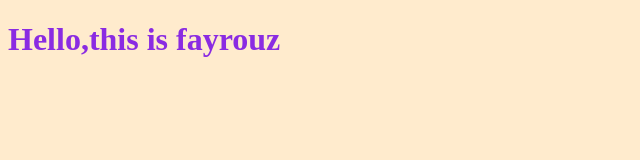
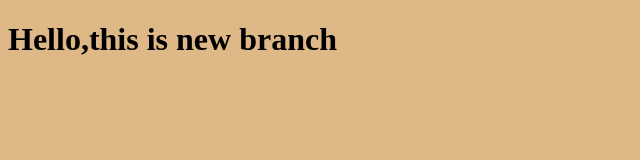
Before and after one commit to fairozzsagga/myPractice, a plain HTML site: page index.html in a window 1280 px wide. Shown: the whole page, without its empty margins (0-640 px from the left). Drawn offline with Linux system fonts and the light colour scheme.

Commit message:
change colors in mew branch

```diff
--- a/index.html
+++ b/index.html
@@ -7,7 +7,7 @@
     <link rel="stylesheet" href="style.css">
 </head>
 <body>
-    <h1>Hello,this is fayrouz</h1>
+    <h1>Hello,this is new branch</h1>
     <script src="app.js"></script>
 </body>
 </html>
--- a/style.css
+++ b/style.css
@@ -1,11 +1,11 @@
 h1{
 
-color: blueviolet;
+color: black;
 
 }
 body {
 
-background-color: blanchedalmond;
+background-color: burlywood;
 
 
 }
```
